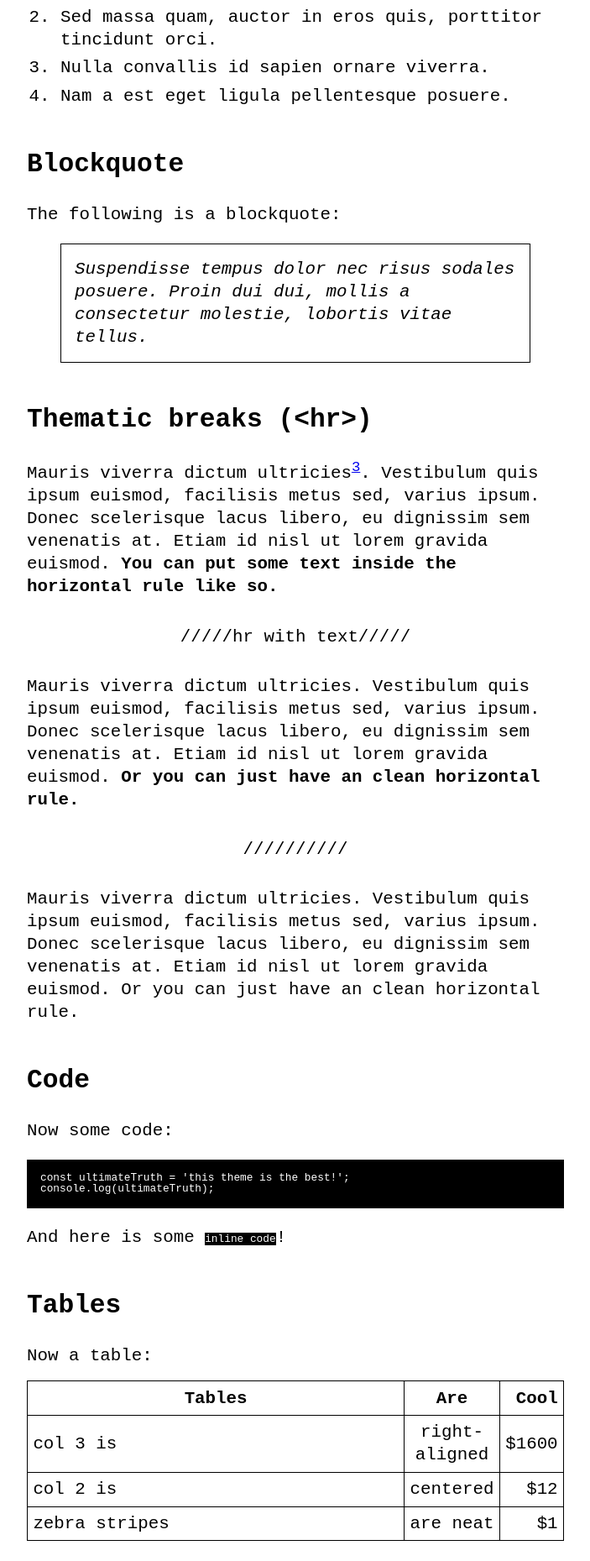
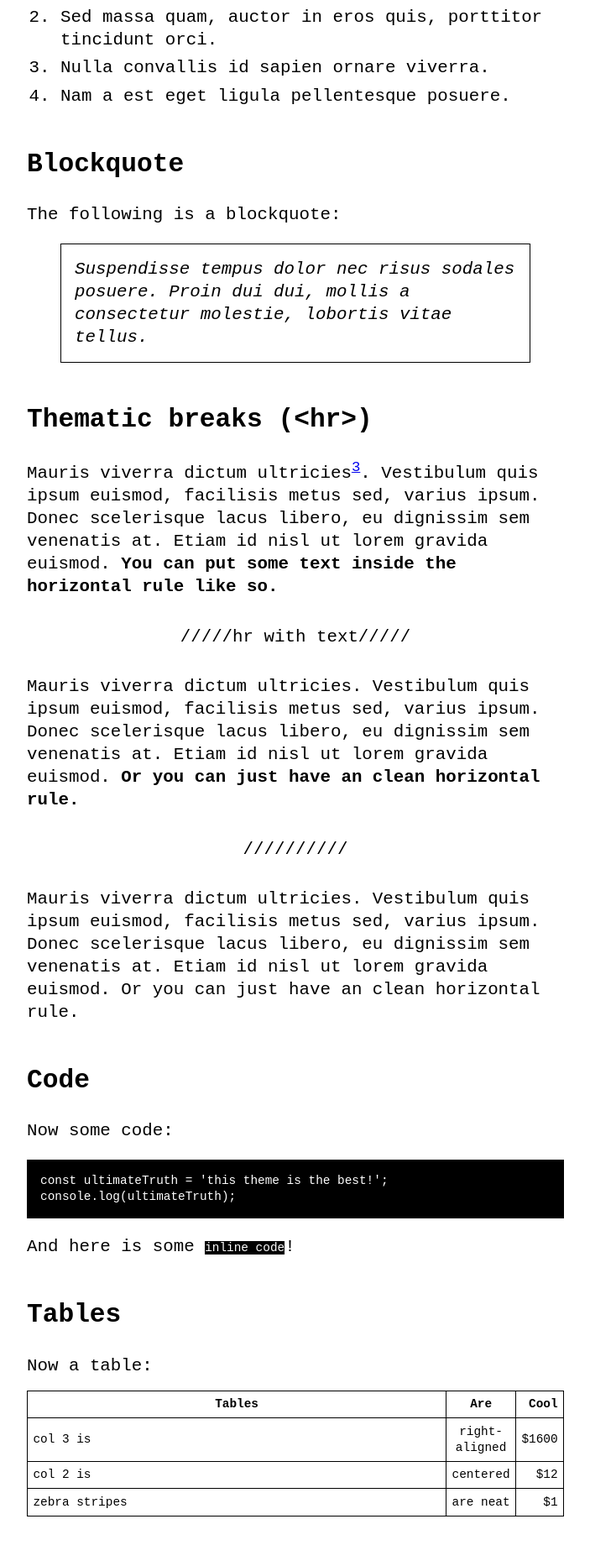
Before and after one commit to problemareas/problemareas.github.io, a Jekyll site: the page built from _posts/2020-07-07-overview-post.md, in a window 1280 px wide. Shown: the part 1470-3329 px from the top of the page at 84% size, without its empty margins (288-991 px from the left). Built offline with Jekyll 4.4.1, drawn with Linux system fonts in a browser that asks for light colours.

Commit message:
Update no-style-please.scss

```diff
--- a/_sass/no-style-please.scss
+++ b/_sass/no-style-please.scss
@@ -64,13 +64,14 @@ table, th, td {
   border: thin solid black;
   border-collapse: collapse;
   padding: 0.4rem;
+  font-size: .9rem;   // added
 }
 
 code {
   color: white;
   background: black;
-  font-size: .8rem;   // added
-  line-height: 1;    // added
+  font-size: .9rem;   // added
+  // line-height: 1;    // added
 }
 
 div.highlighter-rouge code {
```
